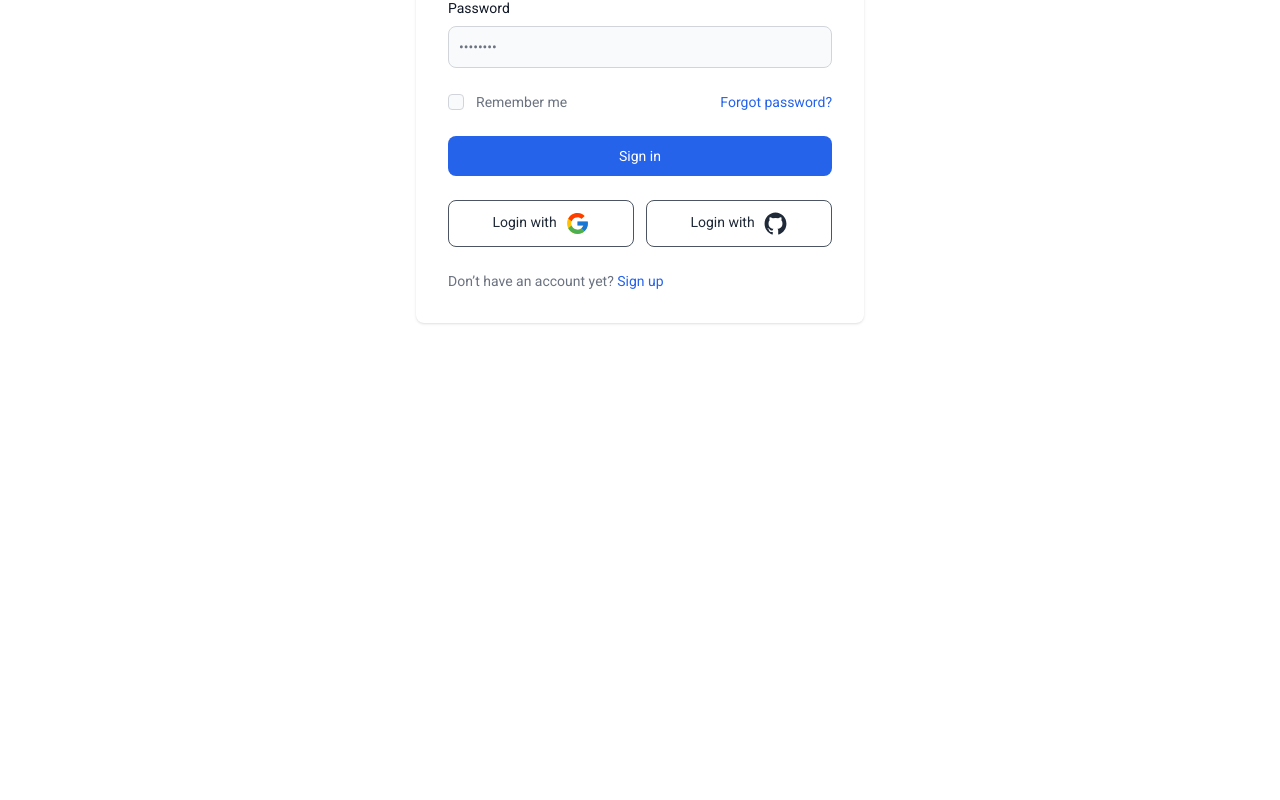
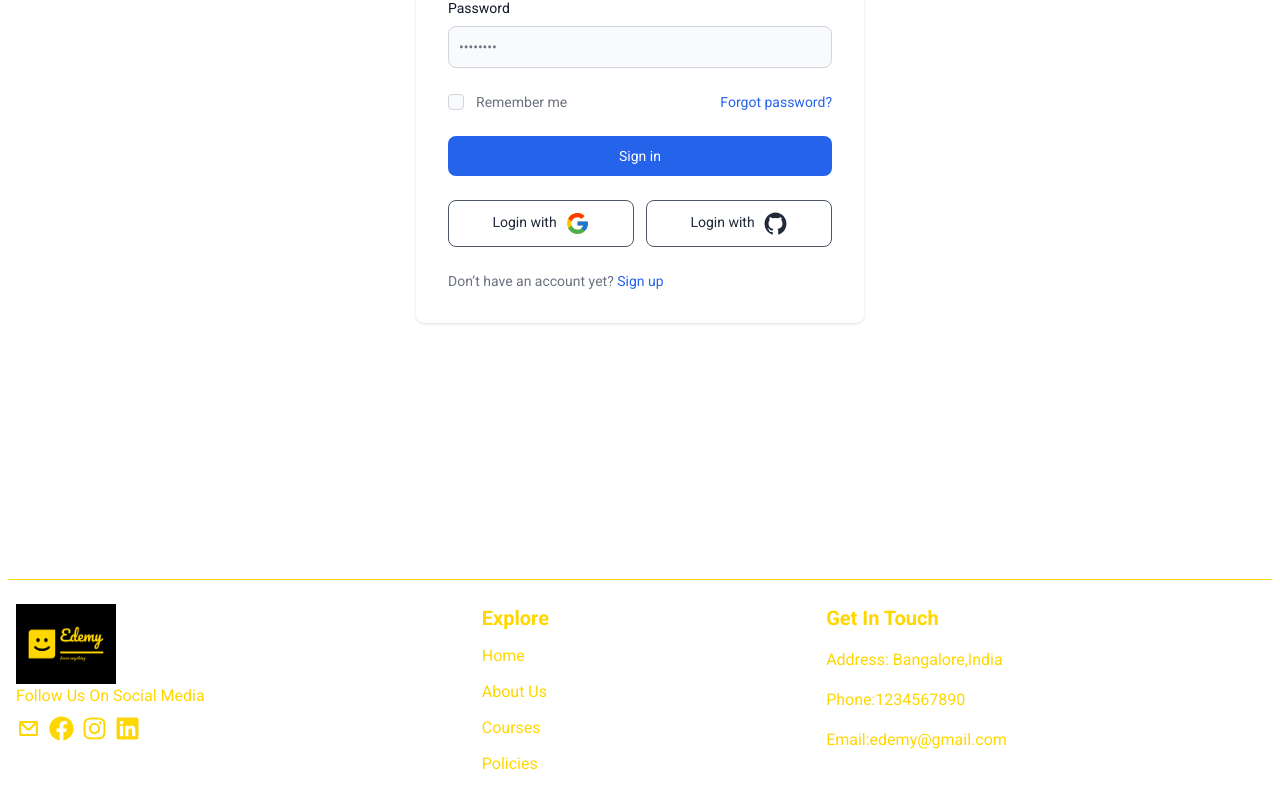
Before and after one commit to Ranjith-Prabhakar/Edemy-client, a Next.js app: page /login in a window 1280 px wide. Shown: the part 331-1131 px from the top of the page. Before the commit the page ends 800 px from the top, so only its background shows below. Built offline with nearby package versions, Linux system fonts and the light colour scheme.

Commit message:
footer section has been created

```diff
--- /dev/null
+++ b/app/components/Footer/Footer.tsx
@@ -0,0 +1,47 @@
+import Image from "next/image";
+import Link from "next/link";
+import React from "react";
+import logo from "../../../public/Assets/Logo.png";
+import { CgMail } from "react-icons/cg";
+import { FaFacebook } from "react-icons/fa";
+import { FaInstagram } from "react-icons/fa";
+import { FaLinkedin } from "react-icons/fa";
+type Props = {};
+
+const Footer = (props: Props) => {
+  return (
+    <div className="flex justify-between mt-[110px] mx-2 border-t-[1px] border-[#FFD700] py-6">
+      <div className="flex flex-col ms-2">
+        <Link href={"/home"}>
+          <Image src={logo} alt="Logo image" className="w-[100px] h-[80px]" />
+        </Link>
+        <h5 className="text-[#FFD700]">Follow Us On Social Media</h5>
+        <div className="flex gap-2 items-center mt-2">
+          <CgMail size={25} color="#FFD700" className="cursor-pointer" />
+          <FaFacebook size={25} color="#FFD700" className="cursor-pointer" />
+          <FaInstagram size={25} color="#FFD700" className="cursor-pointer" />
+          <FaLinkedin size={25} color="#FFD700" className="cursor-pointer" />
+        </div>
+      </div>
+
+      <div className="flex flex-col text-[#FFD700] ms-3 gap-3">
+        <h5 className="font-extrabold text-xl">Explore</h5>
+        <p className="font-extralight cursor-pointer">Home</p>
+        <p className="font-extralight cursor-pointer">About Us</p>
+        <h6 className="font-extralight cursor-pointer">Courses</h6>
+        <h6 className="font-extralight cursor-pointer">Policies</h6>
+      </div>
+      <div className="flex flex-col text-[#FFD700] ms-3 gap-4">
+        <h5 className="font-extrabold text-xl">Get In Touch</h5>
+        <h6 className="font-extralight ">Address: Bangalore,India</h6>
+        <h6 className="font-extralight">Phone:1234567890</h6>
+        <h6 className="font-extralight cursor-pointer">
+          Email:edemy@gmail.com
+        </h6>
+      </div>
+      <div className="flex flex-col"></div>
+    </div>
+  );
+};
+
+export default Footer;
--- a/app/components/Hero/AboutUs.tsx
+++ b/app/components/Hero/AboutUs.tsx
@@ -13,7 +13,7 @@ const AboutUs = (props: Props) => {
         <h1 className="underline underline-offset-8 text-[#FFD700] font-bold text-4xl">
           About us
         </h1>
-        <p className="mt-3 leading-7">
+        <p className="mt-5 leading-7">
           Welcome to our e-learning platform, where knowledge meets convenience.
           Explore a diverse range of courses tailored to your interests and
           goals. Engage in interactive lessons, connect with expert instructors,
--- a/app/components/Hero/OurBestCourses.tsx
+++ b/app/components/Hero/OurBestCourses.tsx
@@ -6,14 +6,14 @@ type Props = {};
 
 const OurBestCourses = (props: Props) => {
   return (
-    <div className="mt-7  max-w-[90%] w-full m-auto rounded-lg flex justify-start  p-[25px]">
+    <div className="mt-10  max-w-[90%] w-full m-auto rounded-lg flex justify-start  p-[25px]">
       <div className="flex flex-col items-center w-full">
         <h1 className="text-5xl font-semibold">
           Find the <span className="text-[#FFD700]"> best course </span>
           for your needs
         </h1>
 
-        <div className="w-full">
+        <div className="w-full mt-16">
           <CourseCard courseCategory={courseCategory} />
           <div className="text-center mt-6">
             <button className="bg-transparent border  border-[#FFD700] px-3 py-1 rounded">
--- a/app/components/Hero/WhyUs.tsx
+++ b/app/components/Hero/WhyUs.tsx
@@ -10,7 +10,7 @@ const WhyUs = (props: Props) => {
       <h1 className="text-5xl font-semibold text-center">
         Why Choose <span className="text-[#FFD700]"> Us </span>
       </h1>
-      <div className="grid grid-cols-3 gap-5 mt-12 ">
+      <div className="grid grid-cols-3 gap-5 mt-16 ">
         <div className="flex flex-col items-center space-y-2">
           <PiNotePencilBold size={35} color="#FFD700" />
           <h3 className="text-center font-medium text-2xl">Quick Learning</h3>
--- a/app/components/Slider/Slider.tsx
+++ b/app/components/Slider/Slider.tsx
@@ -13,7 +13,7 @@ const Slider = (props: Props) => {
   const [count, setCount] = useState(0);
   return (
     <>
-      <div className="flex my-12 h-[70vh] max-w-[90%] w-full m-auto rounded-lg gap-5 overflow-hidden relative">
+      <div className="flex my-[80px] h-[70vh] max-w-[90%] w-full m-auto rounded-lg gap-5 overflow-hidden relative">
         <div className="w-full">
           <Image
             src={images[count]}
--- a/app/components/utils/CourseCard.tsx
+++ b/app/components/utils/CourseCard.tsx
@@ -24,7 +24,7 @@ type Props = {
 
 const CourseCard = ({ courseCategory }: Props): ReactNode => {
   return (
-    <div className="flex justify-between gap-3 mt-12 w-full">
+    <div className="flex justify-between gap-3  w-full">
       {courseCategory.map((item, index) => (
         <div
           key={index}
--- a/app/layout.tsx
+++ b/app/layout.tsx
@@ -3,6 +3,7 @@
 // import { Inter } from "next/font/google";
 import { Roboto } from "next/font/google";
 import Header from "./components/Header/Header";
+import Footer from "./components/Footer/Footer";
 import { usePathname } from "next/navigation";
 import "./globals.css";
 const roboto = Roboto({
@@ -20,14 +21,14 @@ export default function RootLayout({
 }) {
   const pathName = usePathname();
   const pathList = ["/login", "/sign-up"];
-  // const pathStatus =
-  console.log(pathName);
+
   return (
     <html lang="en">
       <body className={`${roboto.className} dark:bg-black dark:text-white`}>
         {pathList.includes(pathName) === false && <Header />}
 
         {children}
+        <Footer />
       </body>
     </html>
   );
```
Also changed, not shown: app/components/Testimonial/Testimonial.tsx (+1 -1 lines).
